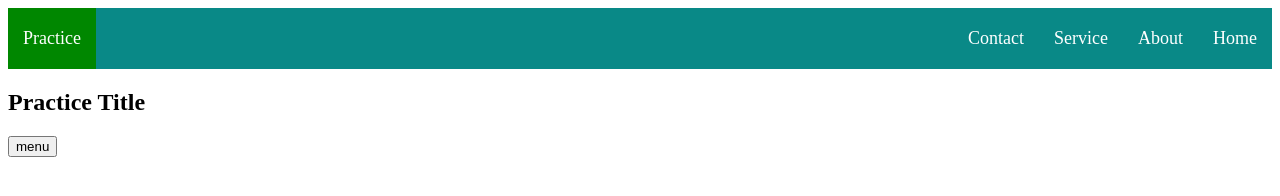
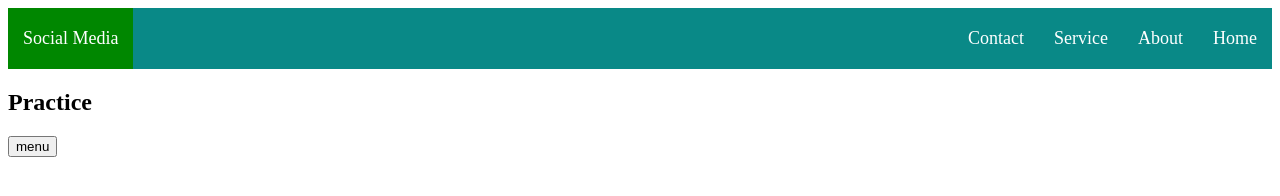
Before and after one commit to Seyba/MyRepo, a plain HTML site: page index.html in a window 1280 px wide. Drawn offline with nearby package versions, Linux system fonts and the light colour scheme.

Commit message:
Update index.html

```diff
--- a/index.html
+++ b/index.html
@@ -12,23 +12,23 @@
 </head>
 <body>
 <div class="navme">
-            <a href="#">Home</a>
+        	<a href="#">Home</a>
             <a href="#">About</a>
             <a href="#">Service</a>
             <a href="#">Contact</a>
-            <a href="#" class="active">Practice</a>
+            <a href="#" class="active">Social Media</a>
     </div>
 
 
    <div class="container">
-   	<h2>Practice Title</h2>
+   	<h2>Practice</h2>
     <button onclick="openav()">menu</button>
     <div id="nav" class="sideNav">
     <button class="cls" onclick="clsnav()">Close</button>
     	<div class="sideNavC">
 
-            <a href="#">Infos</a>
-            <a href="#">Appointments</a>
+        	<a href="#">Infos</a>
+            <a href="#">Character</a>
             <a href="#">Jobs</a>
             <a href="#">Locations</a>
 
@@ -36,5 +36,6 @@
 
     </div>
    </div>
+
 </body>
 </html>
```
